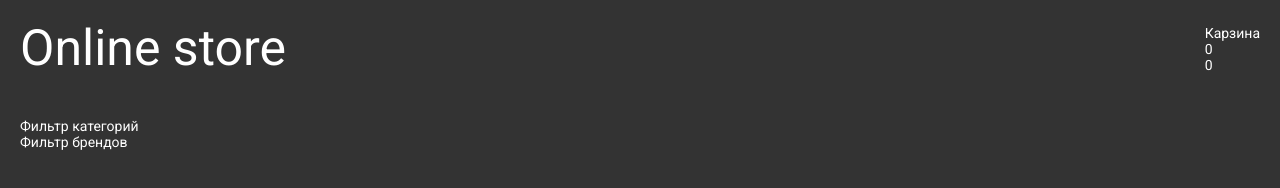
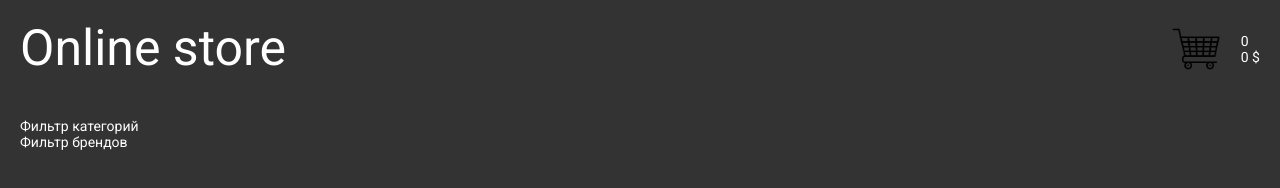
Before and after one commit to EvgeniiKolesnikov/online-store-team, a website built with webpack: page src/index.html in a window 1280 px wide. Built offline with nearby package versions, Linux system fonts and the light colour scheme.

Commit message:
feat: add products to cart

```diff
--- /dev/null
+++ b/src/components/cart/Cart.js
@@ -0,0 +1,42 @@
+import { Component } from '../../core/Component';
+
+export class Cart extends Component {
+  constructor(root, options) {
+    super(root, {
+      name: 'Cart',
+      // listeners: ['click'],
+      ...options,
+    });
+    this.model = options.model;
+    this.render(this.root);
+  }
+
+  render(root) {
+    const rootNode = document.querySelector(root);
+    rootNode.innerHTML = this.toHTML();
+    this.root = rootNode;
+    this.init();
+  }
+
+  init() {
+    super.init();
+    const num = this.root.querySelector('.header__cart-num');
+    const sum = this.root.querySelector('.header__cart-sum');
+
+    num.innerText = this.model.getProductCount();
+    sum.innerText = `${this.model.getProductSum()} $`;
+
+    this.observer.subscribe('add-product', (product) => {
+      num.innerText = this.model.getProductCount();
+      sum.innerText = `${this.model.getProductSum()} $`;
+    });
+  }
+
+  toHTML = () => `
+     <img src="cart.png" alt="Корзина" class="header__cart-img">
+     <div class="header__cart-info">
+        <div class="header__cart-num">0</div>
+        <div class="header__cart-sum">0</div>
+     </div>
+    `;
+}
--- a/src/components/products/Products.js
+++ b/src/components/products/Products.js
@@ -7,6 +7,7 @@ export class Products extends Component {
       listeners: ['click'],
       ...options,
     });
+
     this.model = options.model;
     this.render(this.root);
   }
@@ -25,6 +26,7 @@ export class Products extends Component {
   onClick(event) {
     if (event.target.dataset.id) {
       console.log(`Кладем в карзину товар с id = ${event.target.dataset.id}`);
+      this.observer.notification('add-product', { id: event.target.dataset.id });
     }
   }
 
--- a/src/core/Model.js
+++ b/src/core/Model.js
@@ -3,20 +3,39 @@ import data from '../data/products.json';
 export class Model {
   constructor(opt = {}) {
     this.observer = opt.observer;
+    this.products = data.products;
+    this.cart = {};
+    this.productCount = 0;
+    this.productSum = 0;
     this.init();
   }
 
   init() {
-    this.observer.subscribe('event-name', () => {
-      // commands
+    this.observer.subscribe('add-product', (product) => {
+      if (this.cart[product.id] === undefined) this.cart[product.id] = 0;
+      this.cart[product.id]++;
+      this.productCount++;
+      this.productSum += this.products[product.id].price;
     });
   }
 
   getProductID(id) {
-    return data.products.id;
+    return this.products[id];
   }
 
   getProducts() {
-    return data.products;
+    return this.products;
+  }
+
+  getCart() {
+    return this.cart;
+  }
+
+  getProductCount() {
+    return this.productCount;
+  }
+
+  getProductSum() {
+    return this.productSum;
   }
 }
--- a/src/pages/PageCart.js
+++ b/src/pages/PageCart.js
@@ -8,7 +8,7 @@ export class PageCart extends Page {
       ...args,
     });
     this.observer = args.observer;
-    // this.model = args.model;
+    this.model = args.model;
   }
 
   render() {
@@ -16,19 +16,20 @@ export class PageCart extends Page {
     div.classList.add('page');
     div.innerHTML = this.toHTML();
     this.root.append(div);
-    const opt = {
-      observer: this.observer,
-      model: this.model,
-    };
-    // new Menu('nav', opt);
   }
 
   toHTML() {
+    let list = '';
+    for (const key in this.model.cart) {
+       list += (`<h2>Товар с id =${key} в количестве ${this.model.cart[key]} шт.</h2>`);
+    }
+
     return `
       <header class="header">
       </header>
-  <main class="main">
+      <main>
        <h1>Страница корзины выбранных товаров</h1>
+       <div>${list}</div>
       </main>
       <footer class="footer">
       </footer>
--- a/src/pages/PageIndex.js
+++ b/src/pages/PageIndex.js
@@ -1,5 +1,6 @@
 import { Page } from '../core/Page';
 import { Products } from '../components/products/Products';
+import { Cart } from '../components/cart/Cart';
 
 export class PageIndex extends Page {
   constructor(root, args) {
@@ -9,7 +10,6 @@ export class PageIndex extends Page {
     });
     this.observer = args.observer;
     this.model = args.model;
-    // this.components = {};
   }
 
   render() {
@@ -21,19 +21,22 @@ export class PageIndex extends Page {
       observer: this.observer,
       model: this.model,
     };
+
+    new Cart('.header__cart', {
+      observer: this.observer,
+      model: this.model,
+    });
+
     new Products('.content', {
       observer: this.observer,
       model: this.model,
     });
   }
 
-  toHTML() {
-    return `
+  toHTML = () => `
   <header class="header">
     <a href="#index" class="header__logo">Online store</a>
-    <a href="#cart" class="header__cart">Карзина
-      <div class="header__cart-num">0</div>
-      <div class="header__cart-sum">0</div>
+    <a href="#cart" class="header__cart">Корзина
     </a>
   </header>
   <main class="main">
@@ -46,5 +49,4 @@ export class PageIndex extends Page {
   <footer class="footer">
   </footer>
   `;
-  }
 }
--- a/src/pages/PageProd.js
+++ b/src/pages/PageProd.js
@@ -1,4 +1,5 @@
 import { Page } from '../core/Page';
+import { Cart } from '../components/cart/Cart';
 
 // import { Menu } from '../components/menu/Menu';
 
@@ -9,7 +10,7 @@ export class PageProd extends Page {
       ...args,
     });
     this.observer = args.observer;
-    // this.model = args.model;
+    this.model = args.model;
     this.prodID = args.prodID;
     console.log(args);
   }
@@ -19,20 +20,18 @@ export class PageProd extends Page {
     div.classList.add('page');
     div.innerHTML = this.toHTML();
     this.root.append(div);
-    const opt = {
+    console.log(this.model);
+    new Cart('.header__cart', {
       observer: this.observer,
       model: this.model,
-    };
-    // new Menu('nav', opt);
+    });
   }
 
   toHTML() {
     return `
       <header class="header">
         <a href="#index" class="header__logo">Online store</a>
-        <a href="#cart" class="header__cart">Карзина
-          <div class="header__cart-num">0</div>
-          <div class="header__cart-sum">0</div>
+        <a href="#cart" class="header__cart">
         </a>
       </header>
       <main class="main">
--- a/src/scss/blocks/_header.scss
+++ b/src/scss/blocks/_header.scss
@@ -11,15 +11,24 @@
     color: white;
   }
 
-  &__logo{
+  &__logo {
     font-size: 50px;
   }
 
-  &__cart{
 
-    &-num{
+  &__cart {
+    display: flex;
+    align-items: center;
+
+    &-img {
+      width: 50px;
+      margin-right: 20px;
     }
 
-    &-sum{}
+    &-num {
+    }
+
+    &-sum {
+    }
   }
 }
```
Also changed, not shown: public/cart.png (added), src/assets/favicon.ico (deleted), src/assets/img/cart.png (added), 2 other files. Lines whose indentation alone changed are shown as unchanged.
